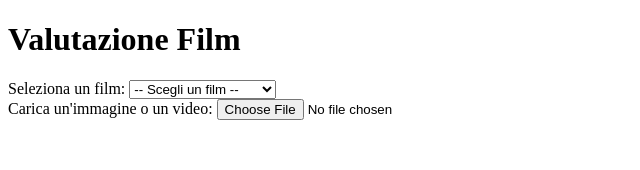
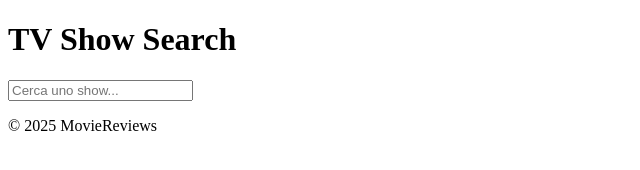
Before and after one commit to MarKDF1/ITS-movies-FrontEnd, a plain HTML site: page index.html in a window 1280 px wide. Shown: the whole page, without its empty margins (0-640 px from the left). Drawn offline with Linux system fonts and the light colour scheme.

Commit message:
Update index.html

```diff
--- a/index.html
+++ b/index.html
@@ -1,25 +1,41 @@
 <!DOCTYPE html>
-<html lang="it">
+<html lang="en">
 <head>
-    <meta charset="UTF-8">
-    <meta name="viewport" content="width=device-width, initial-scale=1.0">
-    <title>Valutazione Film</title>
+    <meta charset="UTF-8" />
+    <meta name="viewport" content="width=device-width, initial-scale=1.0" />
+    <title>TV Show Search</title>
+    <link rel="stylesheet" href="styles.css" />
 </head>
 <body>
-    <h1>Valutazione Film</h1>
-    <form>
-        <label for="film-select">Seleziona un film:</label>
-        <select id="film-select">
-            <option value="">-- Scegli un film --</option>
-            <option value="film1">Il Padrino</option>
-            <option value="film2">Forrest Gutt</option>
-            <option value="film3">Il Signore degli Anelli</option>
-            <option value="film4">Inception</option>
-            <option value="film5">Pulp Fiction</option>
-        </select>
-        <br>
-        <label for="media-upload">Carica un'immagine o un video:</label>
-        <input type="file" id="media-upload" accept="image/*, video/*">
-    </form>
+    <header>
+        <h1>TV Show Search</h1>
+        <input type="text" id="movie-search" placeholder="Cerca uno show..." />
+    </header>
+
+    <main>
+        <ul id="search-results" style="list-style:none;"></ul>
+        <section id="movie-detail" style="display:none;">
+            <h2 id="movie-title"></h2>
+            <img id="movie-poster" src="placeholder.jpg" alt="No image" style="max-width:100%; border-radius:5px; margin: 10px 0;" />
+            <form id="review-form">
+                <fieldset>
+                    <legend>Valutazione</legend>
+                    <label><input type="radio" name="rating" value="1"> 1 Stella</label>
+                    <label><input type="radio" name="rating" value="2"> 2 Stelle</label>
+                    <label><input type="radio" name="rating" value="3"> 3 Stelle</label>
+                    <label><input type="radio" name="rating" value="4"> 4 Stelle</label>
+                    <label><input type="radio" name="rating" value="5"> 5 Stelle</label>
+                </fieldset>
+                <textarea id="review-comment" placeholder="Scrivi un commento..."></textarea>
+                <button type="button" id="submit-review">Invia Recensione</button>
+            </form>
+        </section>
+    </main>
+
+    <footer>
+        <p>&copy; 2025 MovieReviews</p>
+    </footer>
+
+    <script src="prova.js"></script>
 </body>
 </html>
```
